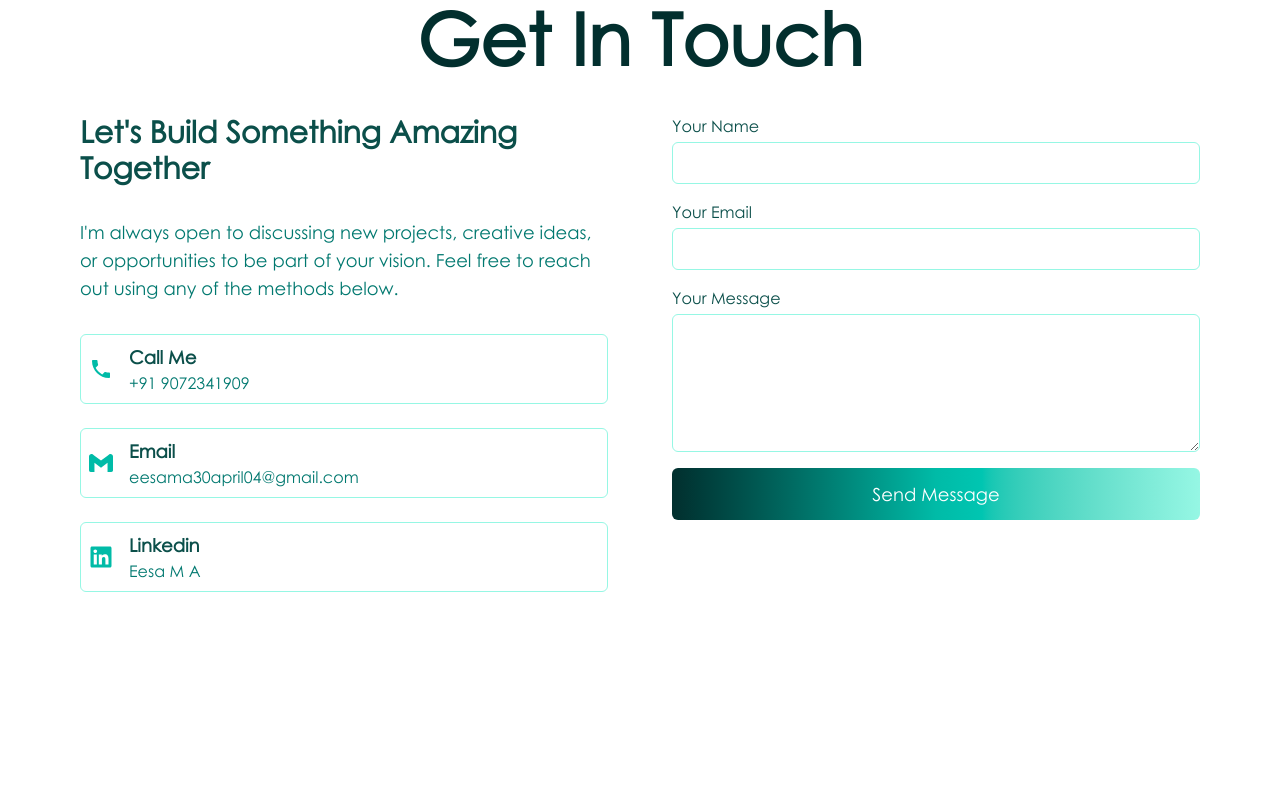
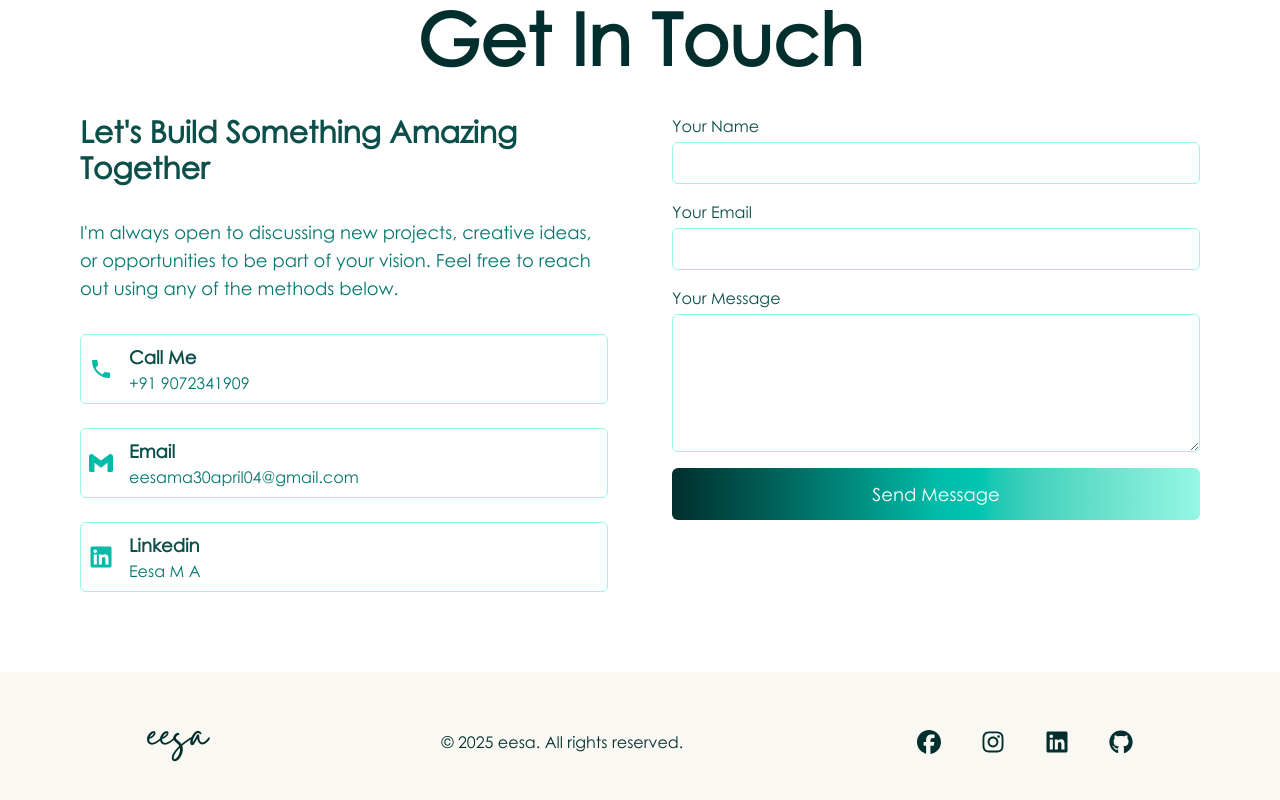
Before and after one commit to eesa-ma/my-portfolio, a React (Vite) app: page / in a window 1280 px wide. Shown: the part 3821-4621 px from the top of the page. Before the commit the page ends 4493 px from the top, so only its background shows below. Built offline with nearby package versions, Linux system fonts and the light colour scheme.

Commit message:
footer done

```diff
--- a/src/App.jsx
+++ b/src/App.jsx
@@ -1,6 +1,7 @@
 import About from "./components/About";
 import Contact from "./components/Contact";
 import Experience from "./components/Experience";
+import Footer from "./components/Footer";
 import Home from "./components/Home";
 import NavBar from "./components/NavBar";
 import Projects from "./components/Projects";
@@ -18,7 +19,7 @@ function App() {
       <Skills />
       <Experience />
       <Contact />
-
+      <Footer />
     </>
   )
 }
--- /dev/null
+++ b/src/components/Footer.jsx
@@ -0,0 +1,41 @@
+import { FaFacebook } from "react-icons/fa6";
+import { FaInstagram, FaLinkedin, FaGithub } from "react-icons/fa";
+
+function Footer() {
+
+    const Socials = [
+        {
+            href: 'https://www.facebook.com/share/12Jrm5f5th6/?mibextid=qi2Omg', icon: FaFacebook
+        },
+        {
+            href: 'https://www.instagram.com/eesa.ma?igsh=emI5ajN1NmVleTF6', icon: FaInstagram
+        },
+        {
+            href: 'https://www.linkedin.com/in/eesa-m-a-a37245264/', icon: FaLinkedin
+        },
+        {
+            href: 'https://github.com/eesa-ma', icon: FaGithub
+        },
+    ];
+
+    return (
+        <>
+            <div className="p-10 space-y-10 century-gothic-font text-teal-950 bg-[#f9f8f3]">
+                <div className="flex flex-col items-center gap-5 md:flex-row  md:justify-around">
+                    <a href="#" className="gistesy-font text-6xl">eesa</a>
+                    <p>© 2025 eesa. All rights reserved.</p>
+                    <div className="flex gap-10">
+                        {Socials.map((social, index) => {
+                            const Icon = social.icon;
+                            return(
+                                  <a key={index} href={social.href} target="_blank" rel="noopener noreferrer"><Icon size={24}/></a>
+                            )
+                        })}
+                    </div>
+                </div>
+            </div>
+        </>
+    );
+}
+
+export default Footer;
```
